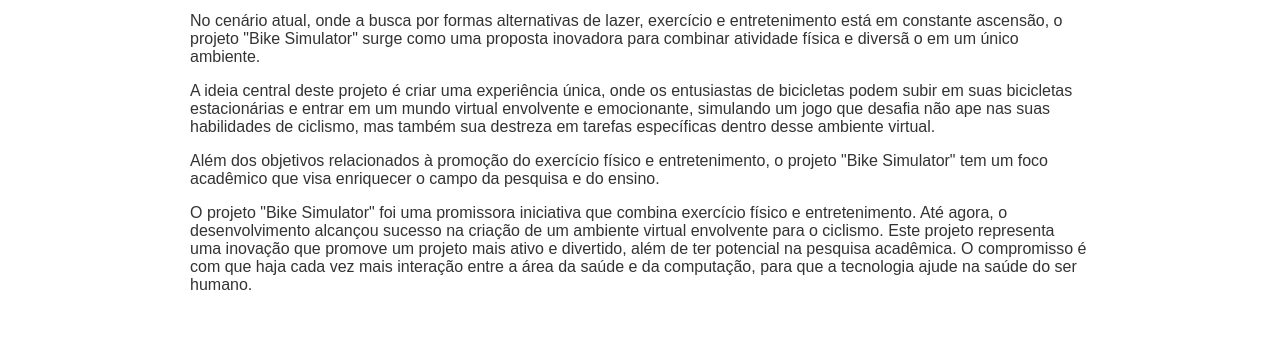
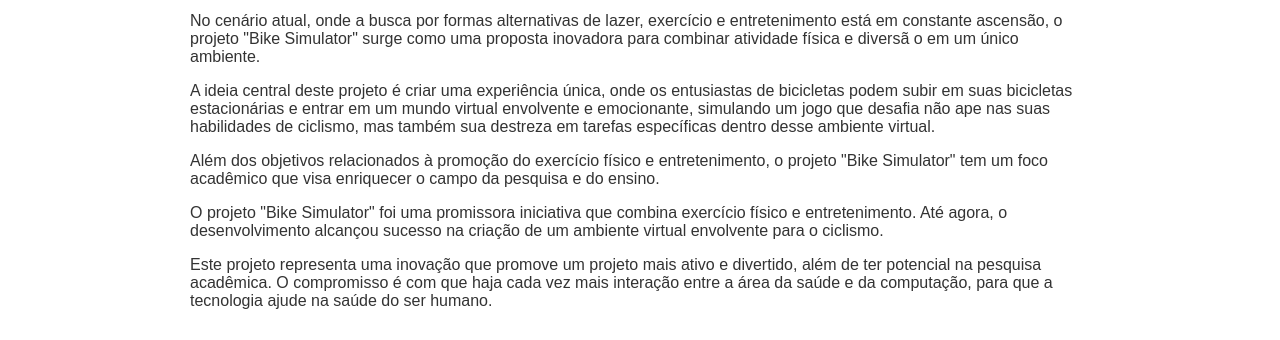
Before and after one commit to HeitorMarcolino/BikeSimulator, a plain HTML site: page index.html in a window 1280 px wide. Shown: the part 524-864 px from the top of the page. Drawn offline with Linux system fonts and the light colour scheme.

Commit message:
Update index.html

```diff
--- a/index.html
+++ b/index.html
@@ -33,7 +33,8 @@
             <p> A ideia central deste projeto é criar uma experiência única, onde os entusiastas de bicicletas podem subir em suas bicicletas estacionárias e entrar em um mundo virtual envolvente e emocionante, simulando um jogo que desafia não ape nas suas habilidades de ciclismo, mas também sua destreza em tarefas específicas dentro desse ambiente virtual.</p>
         <section class="desenvolvimento">
             <p> Além dos objetivos relacionados à promoção do exercício físico e entretenimento, o projeto "Bike Simulator" tem um foco acadêmico que visa enriquecer o campo da pesquisa e do ensino. </p>
-            <p> O projeto "Bike Simulator" foi uma promissora iniciativa que combina exercício físico e entretenimento. Até agora, o desenvolvimento alcançou sucesso na criação de um ambiente virtual envolvente para o ciclismo. Este projeto representa uma inovação que promove um projeto mais ativo e divertido, além de ter potencial na pesquisa acadêmica. O compromisso é com que haja cada vez mais interação entre a área da saúde e da computação, para que a tecnologia ajude na saúde do ser humano. </p>
+            <p> O projeto "Bike Simulator" foi uma promissora iniciativa que combina exercício físico e entretenimento. Até agora, o desenvolvimento alcançou sucesso na criação de um ambiente virtual envolvente para o ciclismo. </p>
+            <p> Este projeto representa uma inovação que promove um projeto mais ativo e divertido, além de ter potencial na pesquisa acadêmica. O compromisso é com que haja cada vez mais interação entre a área da saúde e da computação, para que a tecnologia ajude na saúde do ser humano. </p>
     </main>
 </body>
 </html>
```
